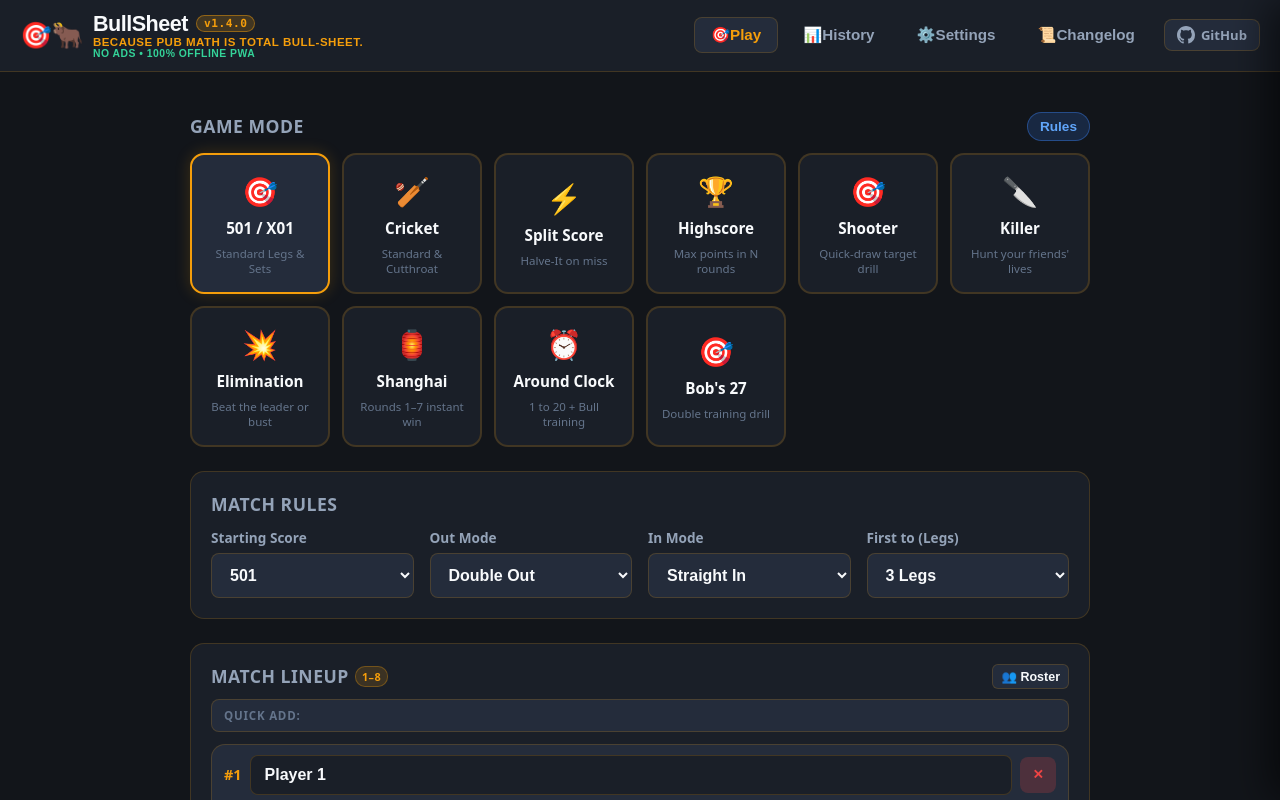
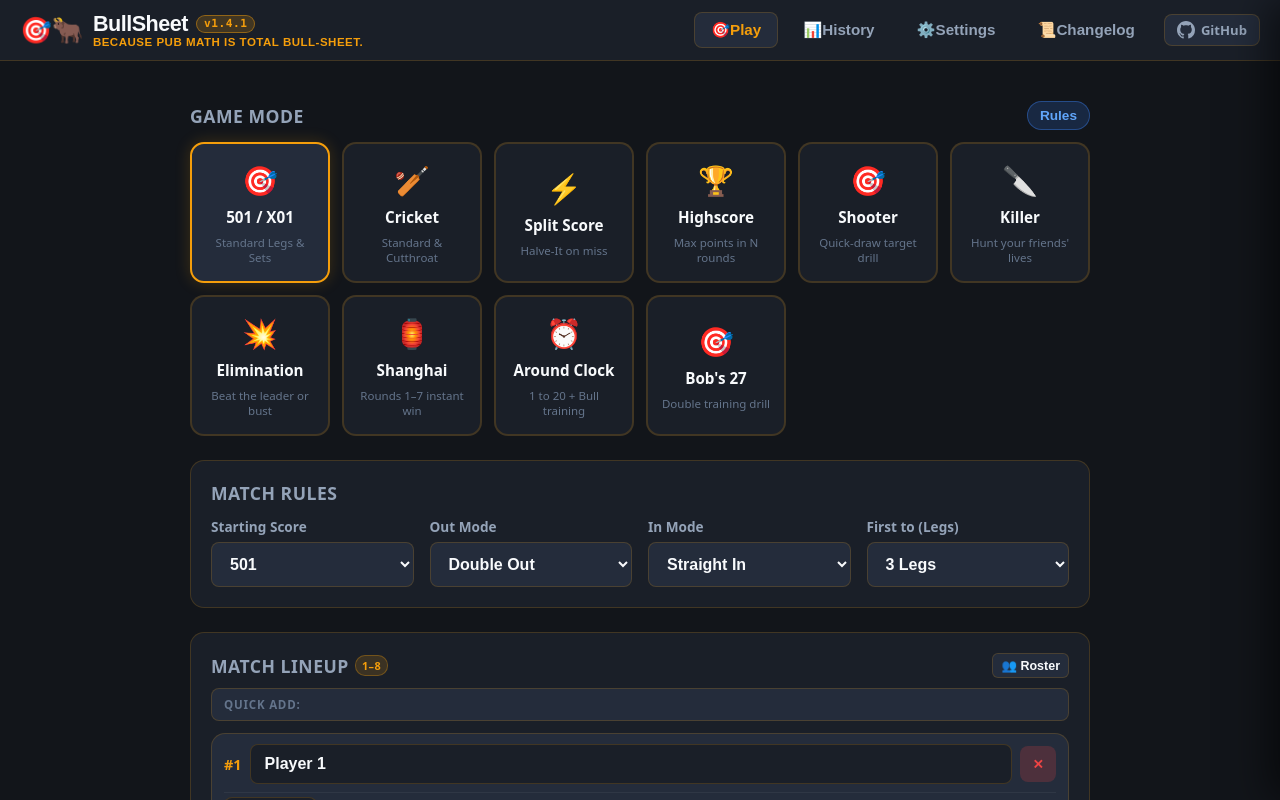
Before and after one commit to ziyuonmain/bull-sheet, a plain HTML site: page index.html in a window 1280 px wide. Drawn offline with Linux system fonts and the light colour scheme.

Commit message:
style(ui): remove promo subbadge and bump to v1.4.1

```diff
--- a/index.html
+++ b/index.html
@@ -3,7 +3,7 @@
 <head>
   <meta charset="UTF-8" />
   <meta name="viewport" content="width=device-width, initial-scale=1.0, maximum-scale=1.0, user-scalable=no, viewport-fit=cover" />
-  <title>BullSheet - Darts Scoreboard (No Ads • Offline PWA)</title>
+  <title>BullSheet - Darts Scoreboard</title>
 
   <!-- PWA & iOS Home Screen Tags -->
   <meta name="apple-mobile-web-app-capable" content="yes" />
@@ -32,10 +32,9 @@
           <div class="brand-text-wrap">
             <div class="brand-title-row">
               <span class="brand-title">BullSheet</span>
-              <span class="brand-version-badge" id="btn-header-version" title="Version 1.4.0 • Click to view Changelog">v1.4.0</span>
+              <span class="brand-version-badge" id="btn-header-version" title="Version 1.4.1 • Click to view Changelog">v1.4.1</span>
             </div>
             <span class="brand-tagline">Because pub math is total bull-sheet.</span>
-            <span class="brand-subbadge">No Ads • 100% Offline PWA</span>
           </div>
         </button>
       </div>
@@ -715,15 +714,15 @@
         <span class="dnav-icon">📜</span>
         <div class="dnav-text">
           <span class="dnav-title">Changelog & Updates</span>
-          <span class="dnav-desc">What's new in v1.4.0</span>
+          <span class="dnav-desc">What's new in v1.4.1</span>
         </div>
-        <span class="version-pill-badge" style="margin-left: auto;">v1.4.0</span>
+        <span class="version-pill-badge" style="margin-left: auto;">v1.4.1</span>
       </button>
     </nav>
 
     <div class="drawer-footer">
       <button id="btn-drawer-changelog" class="drawer-secondary-btn" type="button">
-        <span>📜 What's New (v1.4.0)</span>
+        <span>📜 What's New (v1.4.1)</span>
       </button>
       <button id="btn-drawer-rules" class="drawer-secondary-btn" type="button">
         <span>ℹ️ Game Rules & Objectives</span>
@@ -732,7 +731,7 @@
         <svg height="16" width="16" viewBox="0 0 16 16" fill="currentColor"><path d="M8 0C3.58 0 0 3.58 0 8c0 3.54 2.29 6.53 5.47 7.59.4.07.55-.17.55-.38 0-.19-.01-.82-.01-1.49-2.01.37-2.53-.49-2.69-.94-.09-.23-.48-.94-.82-1.13-.28-.15-.68-.52-.01-.53.63-.01 1.08.58 1.23.82.72 1.21 1.87.87 2.33.66.07-.52.28-.87.51-1.07-1.78-.2-3.64-.89-3.64-3.95 0-.87.31-1.59.82-2.15-.08-.2-.36-1.02.08-2.12 0 0 .67-.21 2.2.82.64-.18 1.32-.27 2-.27.68 0 1.36.09 2 .27 1.53-1.04 2.2-.82 2.2-.82.44 1.1.16 1.92.08 2.12.51.56.82 1.27.82 2.15 0 3.07-1.87 3.75-3.65 3.95.29.25.54.73.54 1.48 0 1.07-.01 1.93-.01 2.2 0 .21.15.46.55.38A8.013 8.013 0 0016 8c0-4.42-3.58-8-8-8z"/></svg>
         <span>Open Source on GitHub</span>
       </a>
-      <div class="drawer-tagline">v1.4.0 • 100% Free • No Ads • Offline PWA</div>
+      <div class="drawer-tagline">v1.4.1</div>
     </div>
   </aside>
 
```
